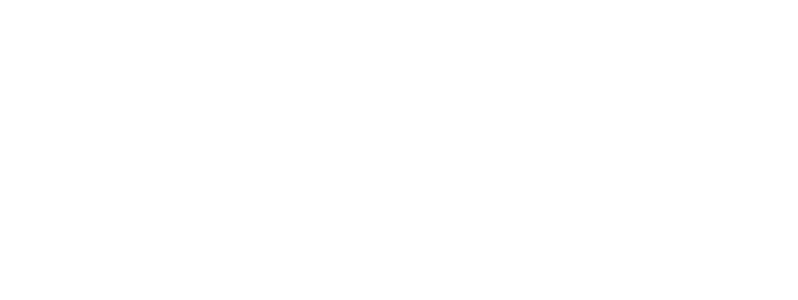
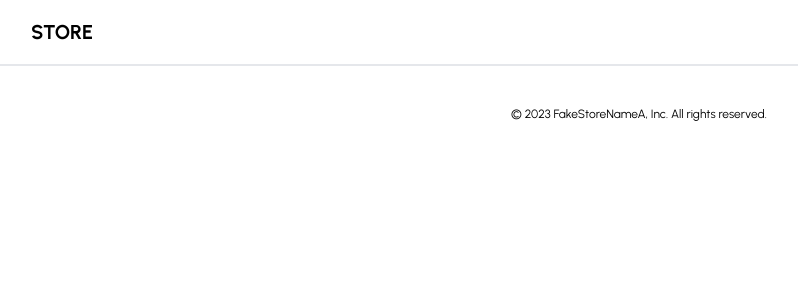
Before and after one commit to ali5422m/E-Commerce_Store, a Next.js app: page / in a window 1280 px wide. Shown: the top 300 px of the page, without its empty margins (1-799 px from the left). Built offline with nearby package versions, Linux system fonts and the light colour scheme.

Commit message:
create footer and navbar

```diff
--- a/app/layout.tsx
+++ b/app/layout.tsx
@@ -1,8 +1,10 @@
 import './globals.css'
-import type { Metadata } from 'next'
-import { Urbanist } from 'next/font/google'
+import type {Metadata} from 'next'
+import {Urbanist} from 'next/font/google'
+import Footer from "@/components/footer";
+import Navbar from "@/components/navbar";
 
-const font = Urbanist({ subsets: ['latin'] })
+const font = Urbanist({subsets: ['latin']})
 
 export const metadata: Metadata = {
     title: 'Store',
@@ -16,7 +18,11 @@
 }) {
     return (
         <html lang="en">
-      <body className={font.className}>{children}</body>
+        <body className={font.className}>
+        <Navbar/>
+        {children}
+        </body>
+        <Footer/>
         </html>
     )
 }
--- /dev/null
+++ b/components/footer.tsx
@@ -0,0 +1,14 @@
+
+const Footer = () => {
+    return (
+        <footer className="bg-white border-t">
+            <div className="mx-auto py-10">
+                <p className="text-center text-xs text-black">
+                    &copy; 2023 FakeStoreNameA, Inc. All rights reserved.
+                </p>
+            </div>
+        </footer>
+    );
+};
+
+export default Footer;
--- /dev/null
+++ b/components/main-nav.tsx
@@ -0,0 +1,39 @@
+"use client";
+
+import {usePathname} from "next/navigation";
+import Link from "next/link";
+import {cn} from "@/lib/utils";
+import {Category} from "@/types";
+
+interface MainNavProps {
+    data: Category[];
+};
+
+const MainNav: React.FC<MainNavProps> = ({ data }) => {
+
+    const pathname = usePathname();
+    const routes = data.map((route) => ({
+        href: `/category/${route.id}`,
+        label: route.name,
+        active: pathname ===  `/category/${route.id}`
+    }))
+
+    return (
+        <div className="mx-6 flex items-center space-x-4 lg:space-x-6">
+            {routes.map((route) => (
+                <Link
+                 key={route.href}
+                 href={route.href}
+                 className={cn(
+                     "text-sm font-medium transition-colors hover:text-black",
+                     route.active ? "text-black" : "text-neutral-500"
+                 )}
+                >
+                    {route.label}
+                </Link>
+            ))}
+        </div>
+    );
+};
+
+export default MainNav;
--- /dev/null
+++ b/components/navbar.tsx
@@ -0,0 +1,20 @@
+import Container from "@/components/ui/container";
+import Link from "next/link";
+import MainNav from "@/components/main-nav";
+
+const Navbar = () => {
+    return (
+        <div className="border-b">
+            <Container>
+                <div className="relative px-4 sm:px-6 lg:px-8 flex h-16 items-center">
+                    <Link href="/" className="ml-4 flex lg:ml-0 gap-x-2">
+                        <p className="font-bold text-xl">STORE</p>
+                    </Link>
+                    <MainNav data={[]} />
+                </div>
+            </Container>
+        </div>
+    );
+};
+
+export default Navbar;
--- /dev/null
+++ b/components/ui/container.tsx
@@ -0,0 +1,14 @@
+
+interface ContainerProps {
+    children: React.ReactNode;
+}
+
+const Container: React.FC<ContainerProps> = ({ children }) => {
+    return (
+        <div className="mx-auto max-w-7xl">
+            {children}
+        </div>
+    );
+};
+
+export default Container;
--- /dev/null
+++ b/lib/utils.ts
@@ -0,0 +1,6 @@
+import { type ClassValue, clsx } from "clsx"
+import { twMerge } from "tailwind-merge"
+
+export function cn(...inputs: ClassValue[]) {
+    return twMerge(clsx(inputs))
+}
--- a/package.json
+++ b/package.json
@@ -13,12 +13,14 @@
     "@types/react": "18.2.21",
     "@types/react-dom": "18.2.7",
     "autoprefixer": "10.4.15",
+    "clsx": "^2.0.0",
     "eslint": "8.48.0",
     "eslint-config-next": "13.4.19",
     "next": "13.4.19",
     "postcss": "8.4.29",
     "react": "18.2.0",
     "react-dom": "18.2.0",
+    "tailwind-merge": "^1.14.0",
     "tailwindcss": "3.3.3",
     "typescript": "5.2.2"
   }
--- /dev/null
+++ b/types.ts
@@ -0,0 +1,11 @@
+export interface Billboard {
+    id: string;
+    name: string;
+    imageUrl: string;
+}
+
+export interface Category {
+    id: string;
+    name: string;
+    billboard: Billboard;
+}
```
Also changed, not shown: 2 other files (tests, documents, lock files or other folders). Lines whose indentation alone changed are shown as unchanged.
